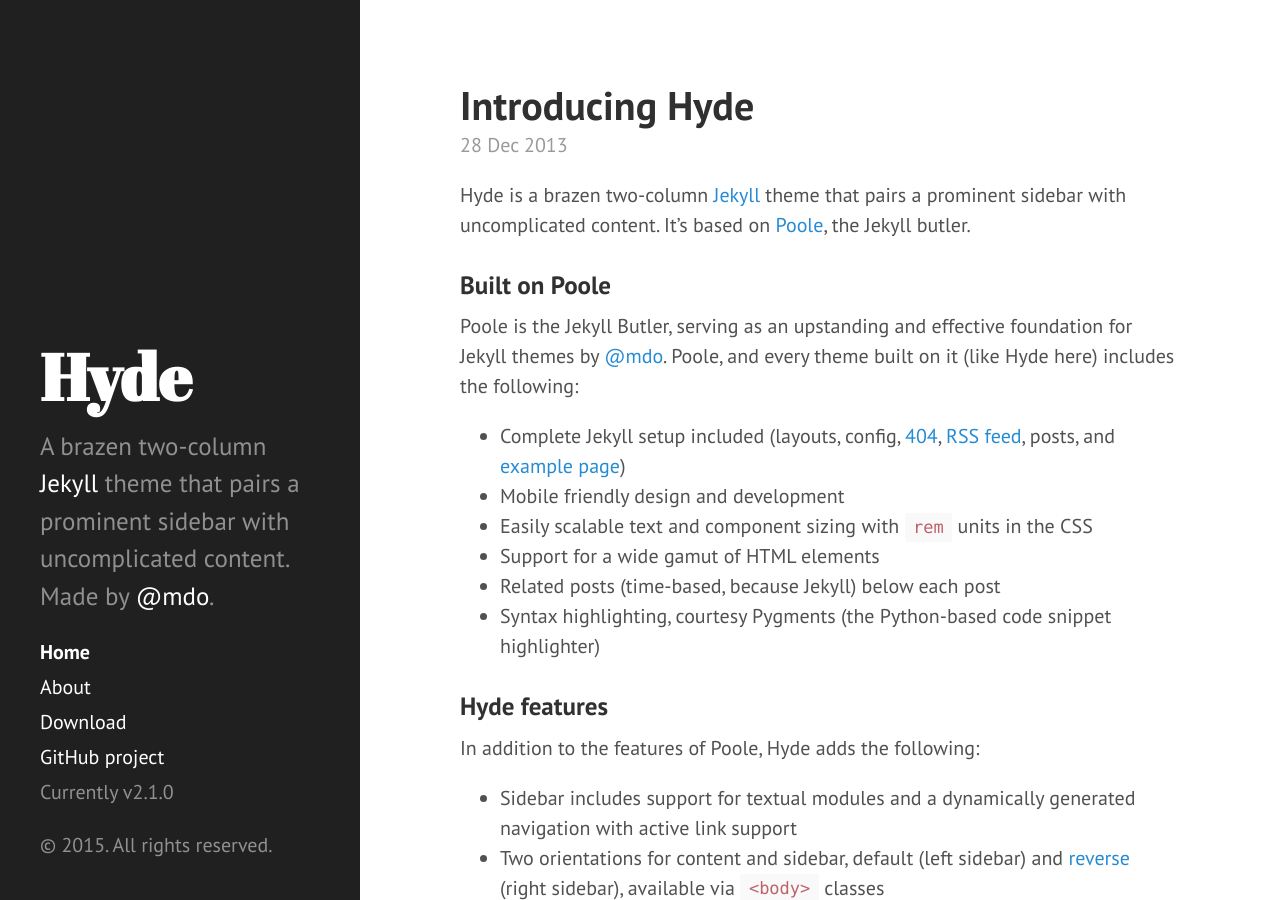
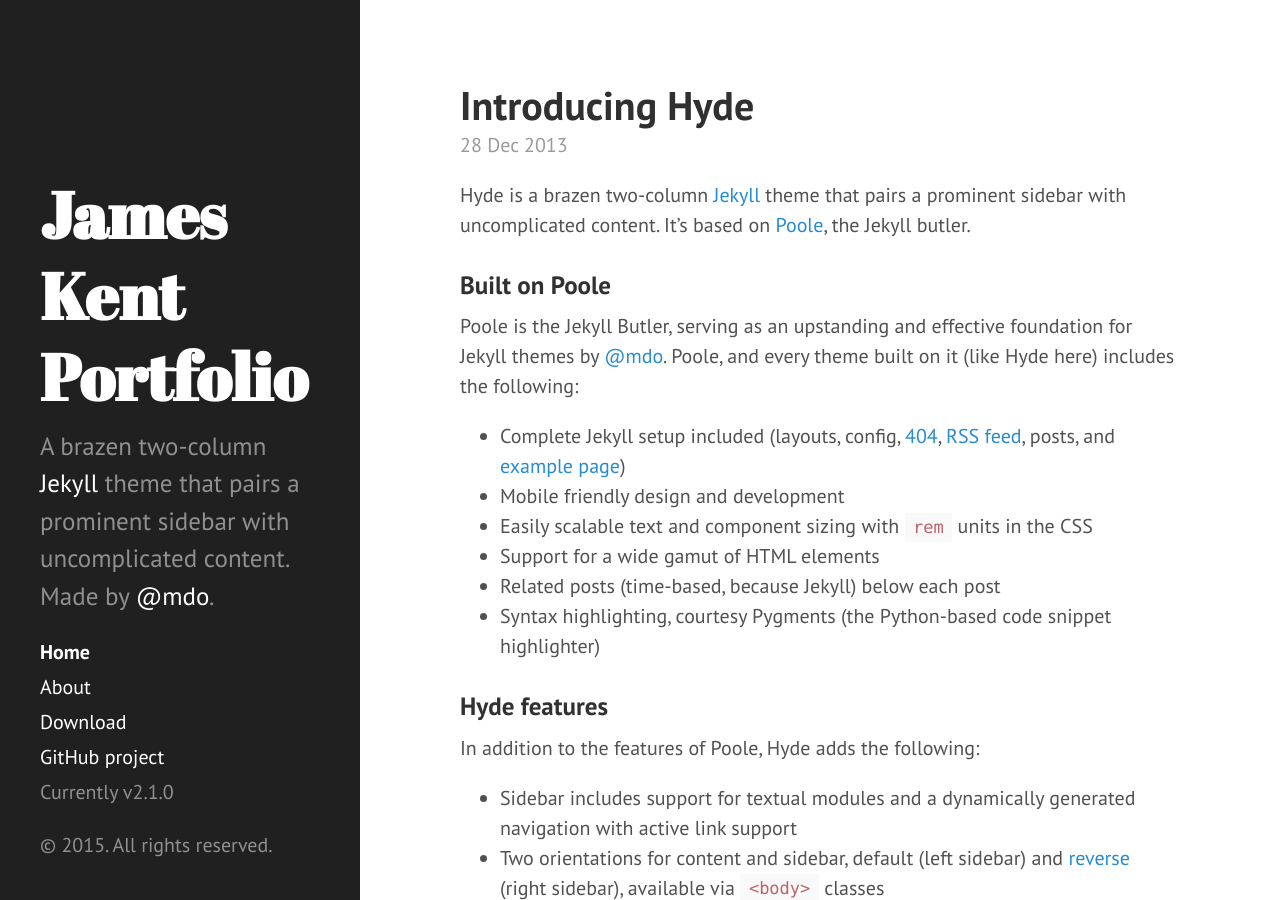
Before and after one commit to JamesKent/JamesKent.github.io, a Jekyll site: the page built from index.html, in a window 1280 px wide and 900 px high. Built offline with Jekyll 4.4.1, drawn with Linux system fonts in a browser that asks for light colours; Markdown is read by kramdown in place of the engine named in the settings; the list of posts is cut into pages by our own code.

Commit message:
Replaced Website Title

```diff
--- a/_config.yml
+++ b/_config.yml
@@ -7,14 +7,14 @@
 relative_permalinks: true
 
 # Setup
-title:            Hyde
+title:            James Kent Portfolio
 tagline:          'A Jekyll theme'
 description:      'A brazen two-column <a href="http://jekyllrb.com" target="_blank">Jekyll</a> theme that pairs a prominent sidebar with uncomplicated content. Made by <a href="https://twitter.com/mdo" target="_blank">@mdo</a>.'
 url:              http://hyde.getpoole.com
 baseurl:          /
 
 author:
-  name:           'Mark Otto'
+  name:           'James Kent'
   url:            https://twitter.com/mdo
 
 paginate:         5
```
